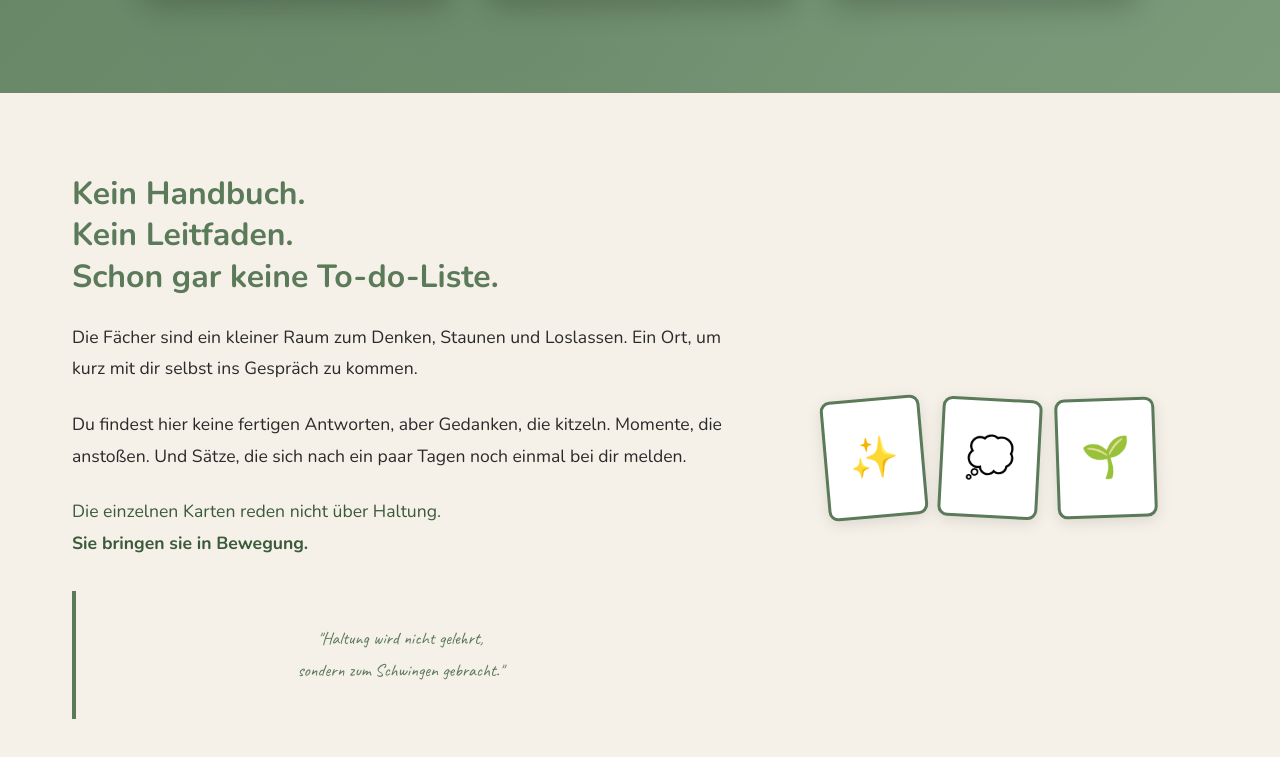
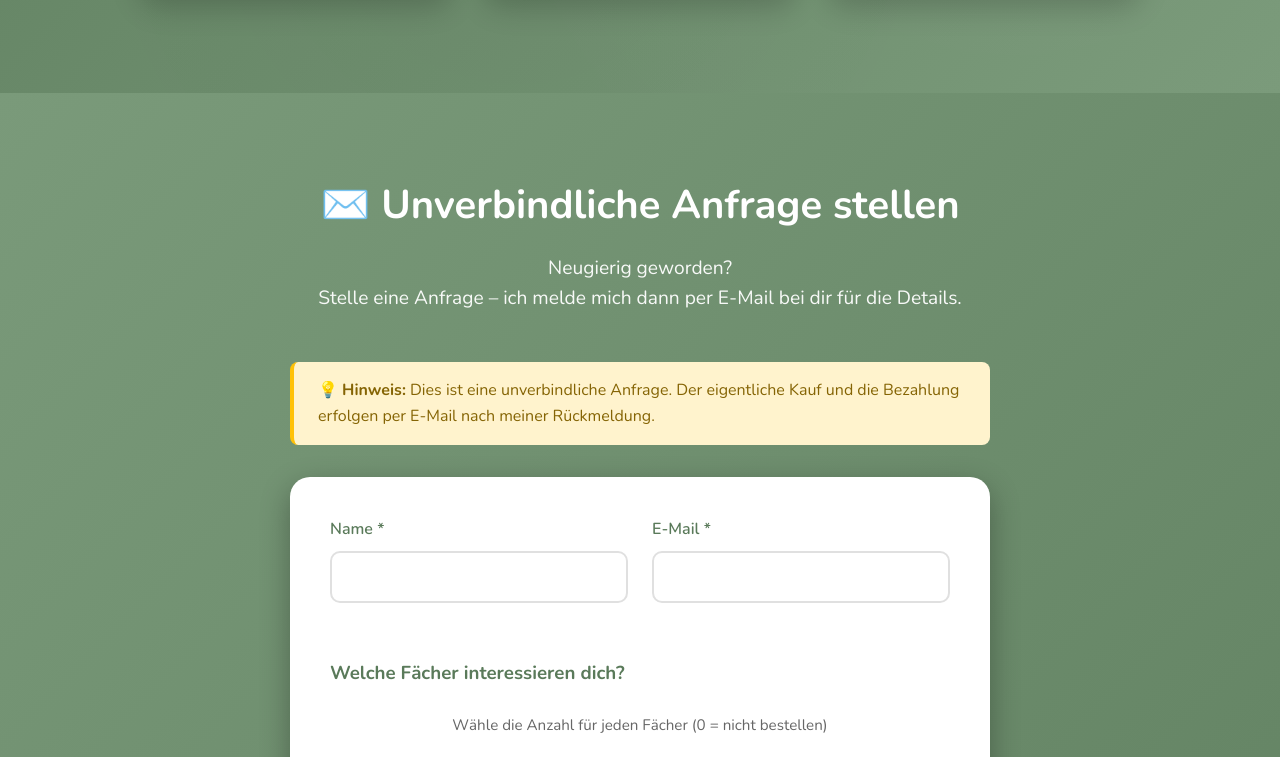
Before and after one commit to Silak12/Kompetenz, a plain HTML site: page index.html in a window 1280 px wide. Shown: the part 963-1720 px from the top of the page. Drawn offline with nearby package versions, Linux system fonts and the light colour scheme.

Commit message:
secction abnstz raus

```diff
--- a/index.html
+++ b/index.html
@@ -167,38 +167,7 @@
         </div>
     </div>
 
-    <!-- Über den Ansatz -->
-    <section id="ueber" class="about-section">
-        <div class="container">
-            <div class="about-content">
-                <div class="about-text">
-                    <h2>Kein Handbuch.<br>Kein Leitfaden.<br>Schon gar keine To-do-Liste.</h2>
-                    <p>
-                        Die Fächer sind ein kleiner Raum zum Denken, Staunen und Loslassen.
-                        Ein Ort, um kurz mit dir selbst ins Gespräch zu kommen.
-                    </p>
-                    <p>
-                        Du findest hier keine fertigen Antworten, aber Gedanken, die kitzeln.
-                        Momente, die anstoßen. Und Sätze, die sich nach ein paar Tagen noch einmal bei dir melden.
-                    </p>
-                    <p class="about-highlight">
-                        Die einzelnen Karten reden nicht über Haltung.<br>
-                        <strong>Sie bringen sie in Bewegung.</strong>
-                    </p>
-                    <p class="handwriting-quote">
-                        "Haltung wird nicht gelehrt,<br>sondern zum Schwingen gebracht."
-                    </p>
-                </div>
-                <div class="about-visual">
-                    <div class="sketch-cards">
-                        <div class="sketch-card">✨</div>
-                        <div class="sketch-card">💭</div>
-                        <div class="sketch-card">🌱</div>
-                    </div>
-                </div>
-            </div>
-        </div>
-    </section>
+
 
 
     <!-- Kontakt -->
```
